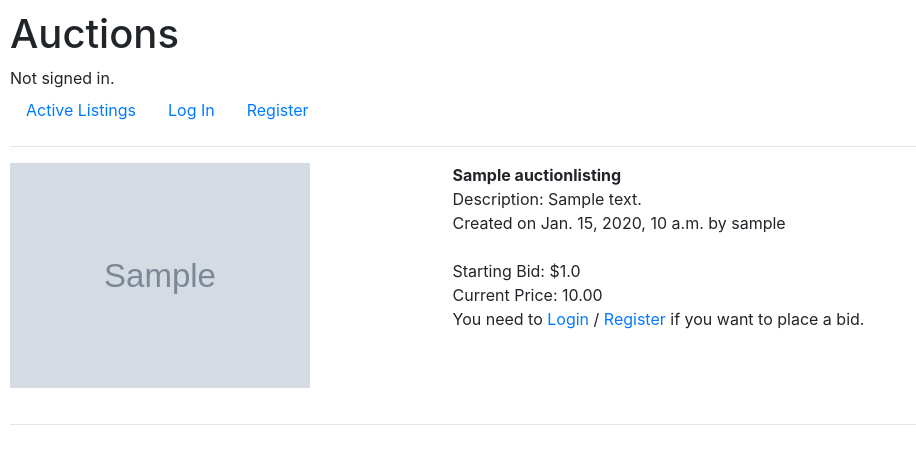
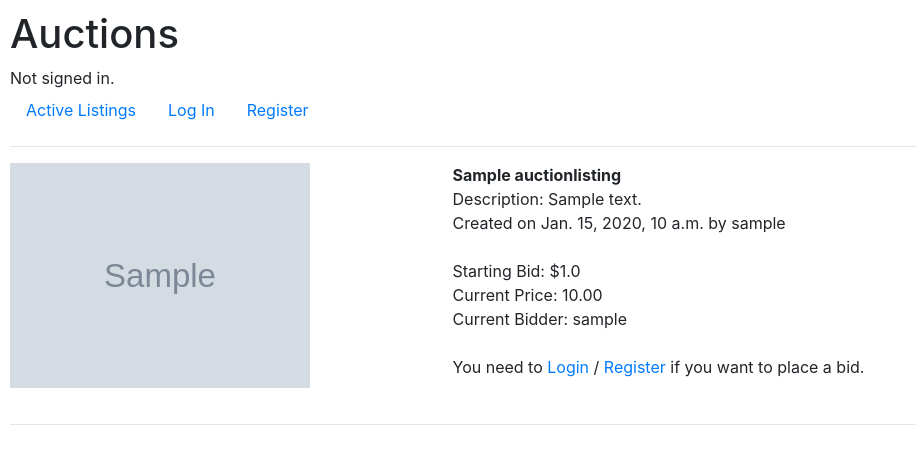
Before and after one commit to visualsoul/commerce, a Django app: page /listing/1 in a window 1280 px wide. Shown: the top 464 px of the page, without its empty margins (0-916 px from the left). Run offline with Django 3.2, Linux system fonts and the light colour scheme; tables that the repository leaves empty hold one stand-in row (values such as "Sample post"); grey boxes marked "Sample" are stand-in pictures; some libraries are stand-ins or nearby versions.

Commit message:
Updated Bidding functionality - final

```diff
--- a/auctions/templates/auctions/listing.html
+++ b/auctions/templates/auctions/listing.html
@@ -8,17 +8,34 @@
         <div class="col-md-6 col-sm-10 col-xs-10">
             <strong>{{ listing.title }}</strong><br>
             Description: {{ listing.description }} <br>
+
             {% if user.username != listing.user.username %}
             Created on {{ listing.dt }} by {{ listing.user }}<br><br>
             {% else %}
             Created on {{ listing.dt }} by You<br><br>
             {% endif %}
+
             Starting Bid: ${{ listing.starting_bid }}<br>
 
             {% if current_price >= listing.starting_bid %}
-            Current Price: {{ current_price }} <br>
+
+                {% if listing.active %}
+                Current Price: {{ current_price }} <br>
+                    {% else %}
+                Final Price: {{ current_price }} <br>
+                    {% endif %}
+
+
+                {% if current_bidder and listing.active %}
+                    Current Bidder: {{ current_bidder }} <br><br>
+                {% elif current_bidder and not listing.active %}
+                    Winning Bidder: {{ current_bidder }} <br><br>
+                {% else %}
+                    <span>Item did not sell</span> <br><br>
+                {% endif %}
+
             {% else %}
-            Current Price: No bids<br><br>
+            Current Price: No bids<br>
 
             {% endif %}
 
--- a/auctions/views.py
+++ b/auctions/views.py
@@ -28,8 +28,10 @@ def listing(request, pk):
     place_bid_form = PlaceBid()
     bids = _listing.bidItem.all()
     max_bid = 0
+    current_bidder = None
     if len(bids) > 0:
         max_bid = bids.order_by('-amount')[0].amount
+        current_bidder = bids.order_by('-amount')[0].bidder
 
     # --------------------------- place bid form ------------------------------------------------
     message = None
@@ -88,7 +90,8 @@ def listing(request, pk):
         "watchlist_counter": watch_list_counter,
         'watching': watching,
         'place_bid_form': place_bid_form,
-        'current_price': max_bid
+        'current_price': max_bid,
+        'current_bidder': current_bidder
     }
     return render(request, "auctions/listing.html", context)
 
```
Also changed, not shown: auctions/templates/auctions/index.html (+10 -9 lines), auctions/templates/auctions/watchlist.html (+16 -4 lines).
